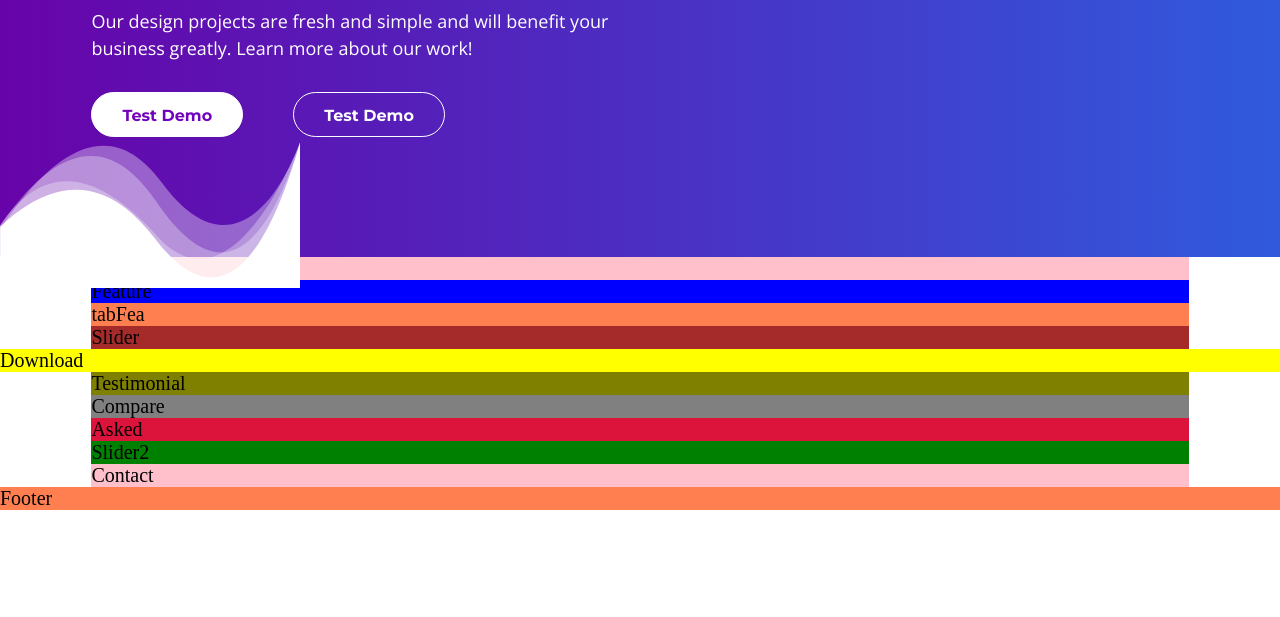
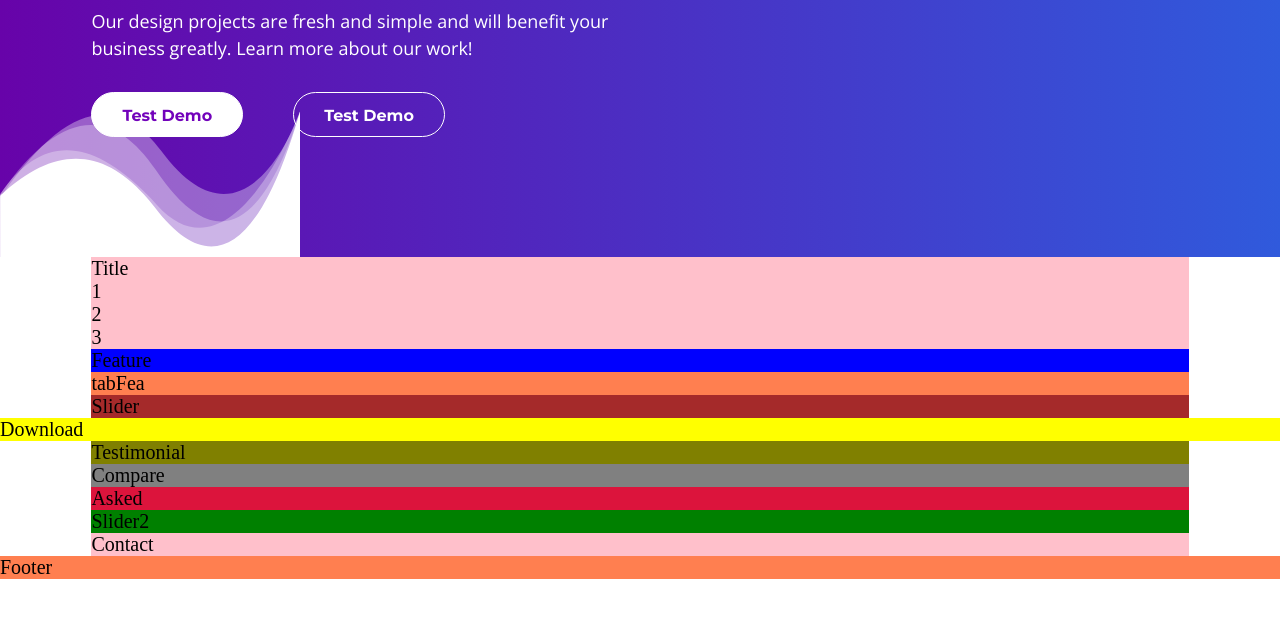
Before and after one commit to mustafa-mahmud/appBeat-Grid, a plain HTML site: page index.html in a window 1280 px wide. Shown: the part 315-932 px from the top of the page. Drawn offline with nearby package versions, Linux system fonts and the light colour scheme.

Commit message:
add files with modivied files

```diff
--- a/index.html
+++ b/index.html
@@ -6,7 +6,7 @@
 	<meta name="viewport" content="width=device-width, initial-scale=1.0">
 	<meta http-equiv="X-UA-Compatible" content="ie=edge">
 	<title>AppBeats</title>
-	<link rel="shortcut icon" href="favicon.ico" type="image/x-icon">
+	<link rel="shortcut icon" href="img/favicon.png" type="image/x-icon">
 	<!-- font awesome -->
 	<link rel="stylesheet" href="https://stackpath.bootstrapcdn.com/font-awesome/4.7.0/css/font-awesome.min.css">
 	<!-- fonts google -->
@@ -152,7 +152,14 @@ font-family: 'Open Sans', sans-serif;
 		</div>
 		<!-- shape end -->
 	</header>
-	<section id="need" class="pink">Need</section>
+	<section id="need" class="need pink">
+		<div class="need__info">Title</div>
+		<div class="need__boxContainer">
+			<div class="need__box1">1</div>
+			<div class="need__box2">2</div>
+			<div class="need__box3">3</div>
+		</div>
+	</section>
 	<section id="feature" class="blue">Feature</section>
 	<section id="tabFea" class="coral">tabFea</section>
 	<section id="slider" class="brown">Slider</section>
--- a/sass/page/home/_header.scss
+++ b/sass/page/home/_header.scss
@@ -17,8 +17,8 @@
 	.shape-svg {
 		width: 100%;
 		position: absolute;
-		height: 119px;
 		bottom: 0;
 		left: 0;
+		display: inherit;
 	}
 }
--- a/sass/page/home/_need.scss
+++ b/sass/page/home/_need.scss
@@ -0,0 +1 @@
+.need {}
```
Also changed, not shown: img/favicon.png (added), sass/main.css, 1 other file.
